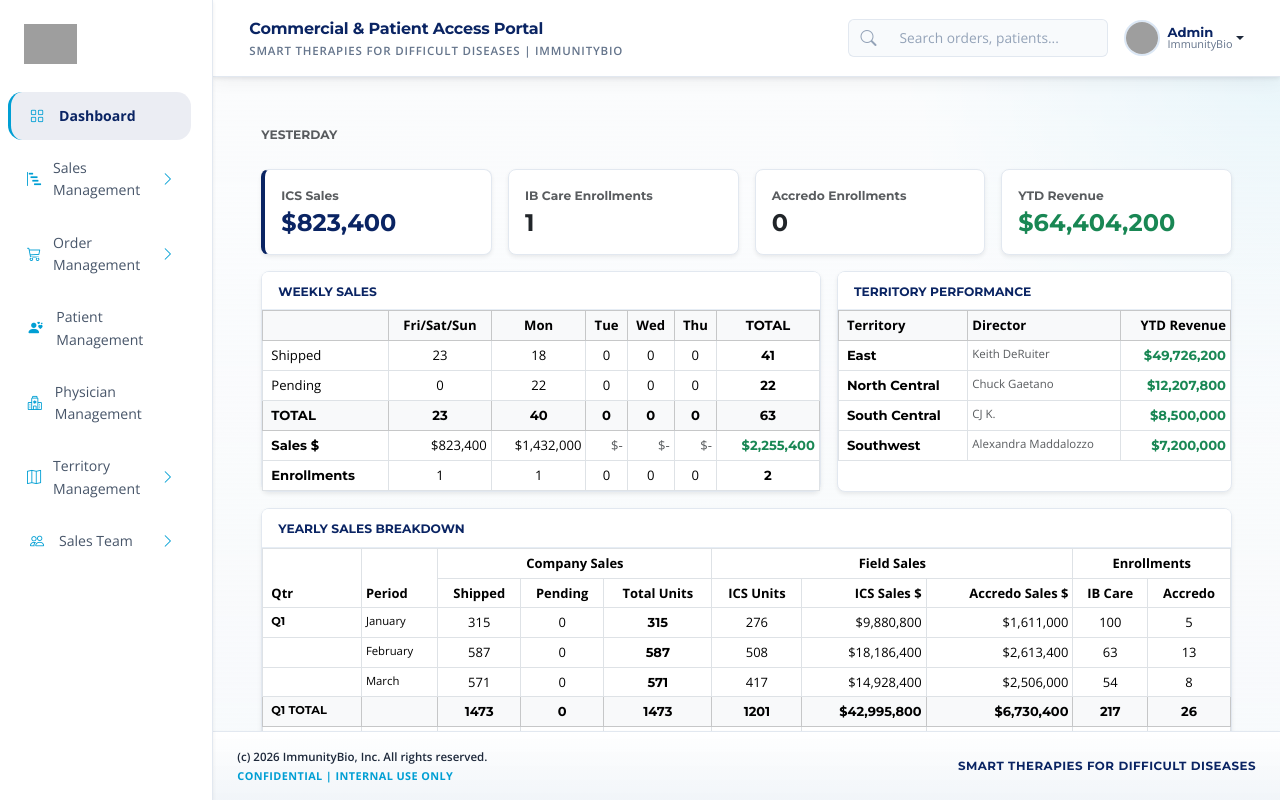
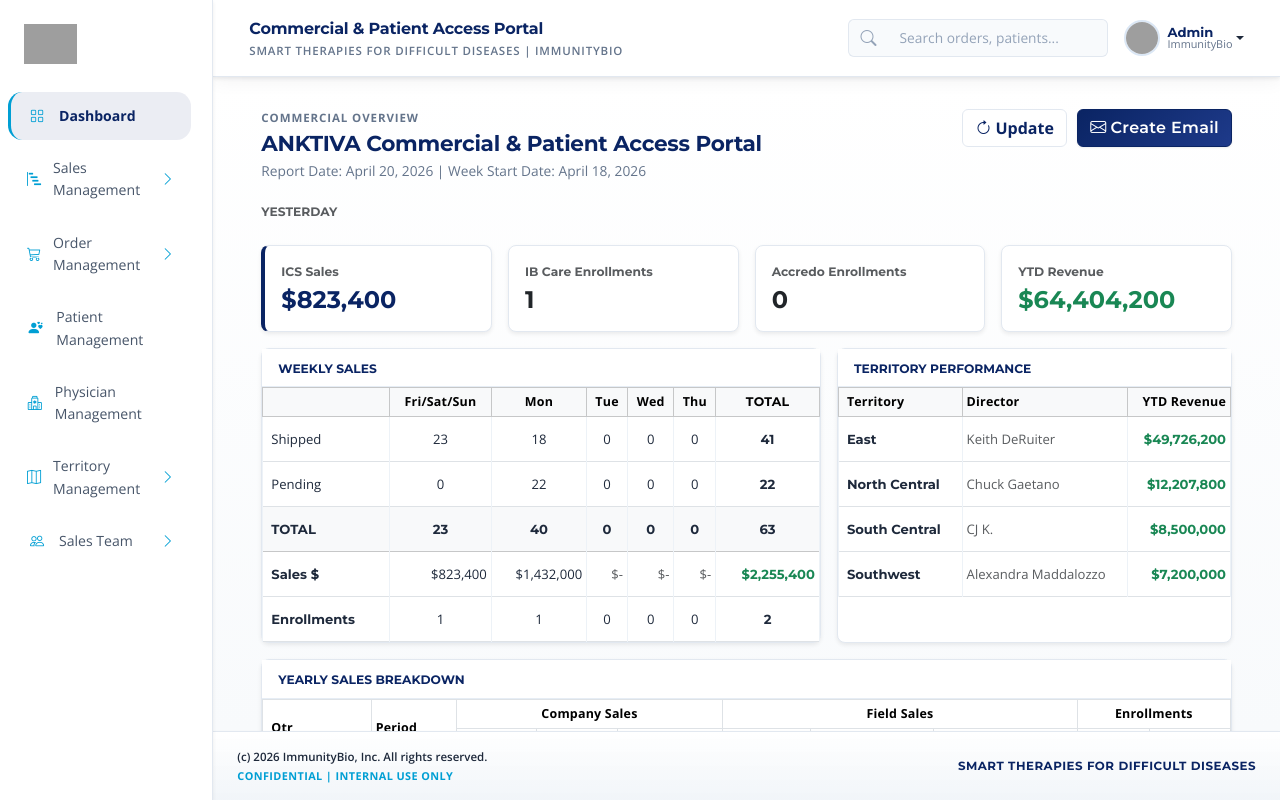
Before and after one commit to SwayamCodingEmpire/ImmunityBio, an Angular app: page /dashboard in a window 1280 px wide. Built offline with nearby package versions, Linux system fonts and the light colour scheme; grey boxes are pictures that could not be loaded.

Commit message:
Refactor dashboard and styles for improved UI consistency. Removed outdated styles, updated table classes, and adjusted background colors and borders for a cleaner appearance. Enhanced header layout and button styles for better user interaction.

```diff
--- a/src/app/app.component.scss
+++ b/src/app/app.component.scss
@@ -7,7 +7,5 @@
 }
 
 .ib-main-surface {
-  background:
-    linear-gradient(180deg, rgba(255, 255, 255, 0.42) 0%, rgba(248, 250, 252, 0.92) 100%),
-    radial-gradient(circle at top right, rgba(0, 159, 212, 0.12), transparent 30%);
+  background: linear-gradient(180deg, #ffffff 0%, #f8fafc 100%);
 }
--- a/src/app/pages/dashboard/dashboard.component.html
+++ b/src/app/pages/dashboard/dashboard.component.html
@@ -1,21 +1,17 @@
 <div class="container-fluid">
-  <div class="row mb-3">
-    <div class="col-12">
-      <!-- <div class="ib-page-hero dashboard-hero d-flex flex-column flex-lg-row justify-content-between align-items-lg-center gap-3 p-4">
+  <div class="ib-page-header">
     <div>
-          <p class="dashboard-eyebrow mb-2">ImmunityBio Commercial Intelligence</p>
-          <h2 class="h3 fw-bold mb-1">ANKTIVA Commercial &amp; Patient Access Portal</h2>
-          <p class="dashboard-meta mb-0">Report Date: April 20, 2026 | Week Start Date: April 18, 2026</p>
+      <p class="ib-page-header__eyebrow">Commercial Overview</p>
+      <h2 class="ib-page-header__title">ANKTIVA Commercial &amp; Patient Access Portal</h2>
+      <p class="ib-page-header__subtitle">Report Date: April 20, 2026 | Week Start Date: April 18, 2026</p>
     </div>
-        <div class="d-flex gap-2">
-          <button class="btn btn-sm ib-btn-secondary dashboard-secondary-btn">
+    <div class="ib-page-header__actions">
+      <button class="btn ib-btn-secondary dashboard-secondary-btn">
         <i class="bi bi-arrow-clockwise me-1"></i>Update
       </button>
-          <button class="btn btn-sm btn-primary dashboard-primary-btn">
+      <button class="btn btn-primary dashboard-primary-btn">
         <i class="bi bi-envelope me-1"></i>Create Email
       </button>
-        </div>
-      </div> -->
     </div>
   </div>
 
@@ -65,7 +61,7 @@
             <span class="fw-bold small">WEEKLY SALES</span>
           </div>
           <div class="table-responsive">
-            <table class="table table-sm table-bordered mb-0" style="font-size: 0.82rem;">
+            <table class="table table-sm table-bordered mb-0 ib-data-table">
               <thead class="table-light">
                 <tr>
                   <th class="py-1 px-2"></th>
@@ -119,7 +115,7 @@
         </div>
         <div class="card-body p-0">
           <div class="table-responsive">
-            <table class="table table-sm table-bordered mb-0" style="font-size: 0.82rem;">
+            <table class="table table-sm table-bordered mb-0 ib-data-table">
               <thead class="table-light">
                 <tr>
                   <th class="py-1 px-2">Territory</th>
@@ -149,7 +145,7 @@
     </div>
     <div class="card-body p-0">
       <div class="table-responsive">
-        <table class="table table-sm table-bordered mb-0" style="font-size: 0.81rem;">
+        <table class="table table-sm table-bordered mb-0 ib-data-table">
           <thead class="ib-table-subhead">
             <tr>
               <th class="py-1 px-2" rowspan="2">Qtr</th>
@@ -206,7 +202,7 @@
     </div>
     <div class="card-body p-0">
       <div class="table-responsive">
-        <table class="table table-sm table-bordered mb-0" style="font-size: 0.81rem;">
+        <table class="table table-sm table-bordered mb-0 ib-data-table">
           <thead class="ib-table-subhead">
             <tr>
               <th class="py-1 px-2" rowspan="2">Territory</th>
--- a/src/app/pages/dashboard/dashboard.component.scss
+++ b/src/app/pages/dashboard/dashboard.component.scss
@@ -1,34 +1,3 @@
-.dashboard-hero {
-  overflow: hidden;
-  position: relative;
-}
-
-.dashboard-hero::after {
-  background: radial-gradient(circle at top right, rgba(0, 159, 212, 0.06), transparent 30%);
-  content: '';
-  inset: 0;
-  pointer-events: none;
-  position: absolute;
-}
-
-.dashboard-hero > * {
-  position: relative;
-  z-index: 1;
-}
-
-.dashboard-eyebrow {
-  color: var(--ib-teal-dark);
-  font-size: 0.72rem;
-  font-weight: 700;
-  letter-spacing: 1px;
-  text-transform: uppercase;
-}
-
-.dashboard-meta {
-  color: var(--ib-muted);
-  font-size: 0.85rem;
-}
-
 .dashboard-secondary-btn {
   color: var(--ib-navy);
   font-weight: 700;
--- a/src/styles.scss
+++ b/src/styles.scss
@@ -81,25 +81,13 @@
   box-shadow: var(--ib-shadow-sm);
 }
 
-/* ===== TABLES ===== */
-.ib-table-header {
-  background-color: var(--ib-navy) !important;
-  color: var(--ib-white) !important;
-  border-radius: 0.4rem 0.4rem 0 0;
-}
-
-.ib-table-subhead {
-  background-color: var(--ib-navy-soft) !important;
-  color: var(--ib-white) !important;
-}
-
 .ib-territory-cell {
   background-color: var(--ib-navy) !important;
   color: var(--ib-white) !important;
 }
 
 .table-hover tbody tr:hover {
-  background-color: rgba(0, 159, 212, 0.05) !important;
+  background-color: rgba(15, 23, 42, 0.025) !important;
 }
 
 /* ===== BUTTONS ===== */
@@ -187,7 +175,7 @@
 }
 
 .ib-page-header__eyebrow {
-  color: var(--ib-teal-dark);
+  color: #64748b;
   font-size: 0.72rem;
   font-weight: 700;
   letter-spacing: 0.9px;
@@ -328,10 +316,10 @@
 }
 
 .ib-chip {
-  background: #f8fbff;
-  border: 1px solid #dbe7f5;
+  background: #f8fafc;
+  border: 1px solid #e2e8f0;
   border-radius: 999px;
-  color: var(--ib-navy);
+  color: #475569;
   display: inline-flex;
   font-size: 0.74rem;
   font-weight: 600;
@@ -397,8 +385,8 @@
 }
 
 .ib-icon-btn:hover {
-  background: #eef5fb;
-  border-color: #c9d9ea;
+  background: #f1f5f9;
+  border-color: #d1d9e4;
 }
 
 .ib-btn-secondary {
@@ -409,8 +397,8 @@
 }
 
 .ib-btn-secondary:hover {
-  background: #f8fbff;
-  border-color: #c9d9ea;
+  background: #f8fafc;
+  border-color: #d1d9e4;
   color: var(--ib-navy);
 }
 
@@ -420,8 +408,8 @@
 }
 
 .ib-form-section {
-  background: #fbfdff;
-  border: 1px solid #e8eef5;
+  background: #ffffff;
+  border: 1px solid #edf2f7;
   border-radius: 12px;
   padding: 1rem;
 }
```
Lines whose indentation alone changed are shown as unchanged.
